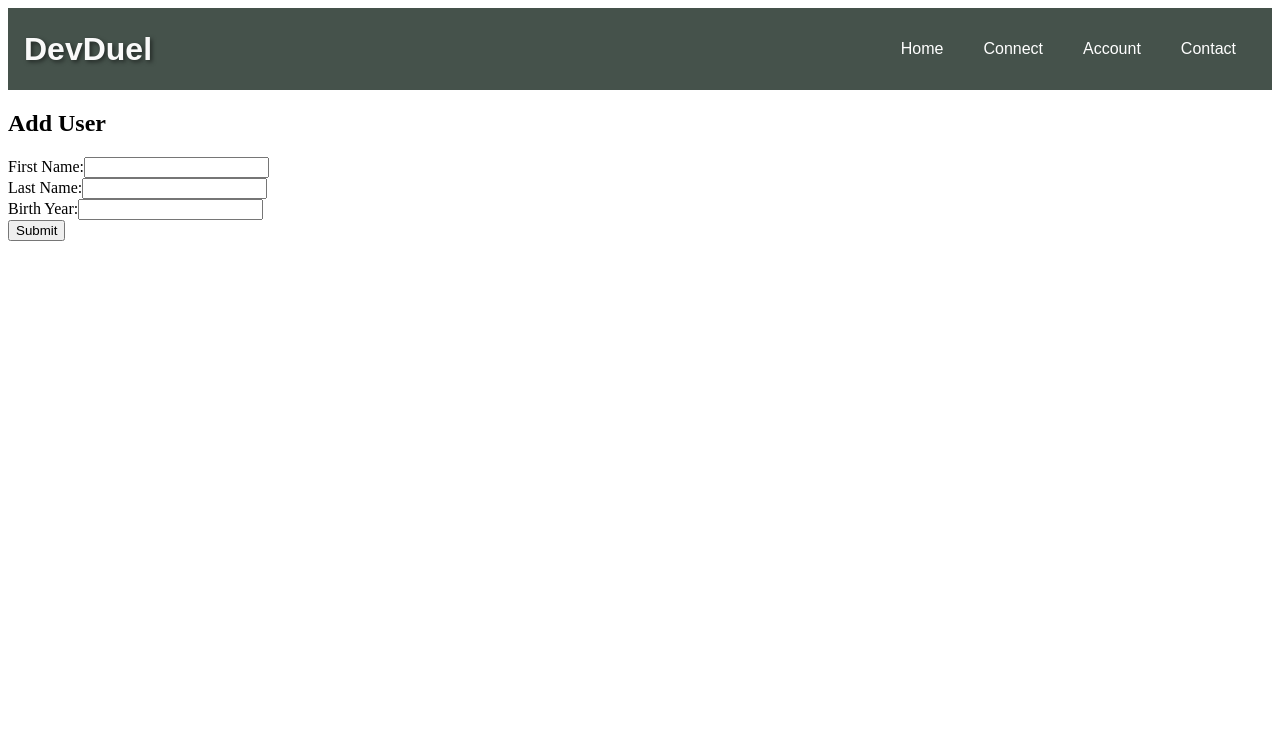
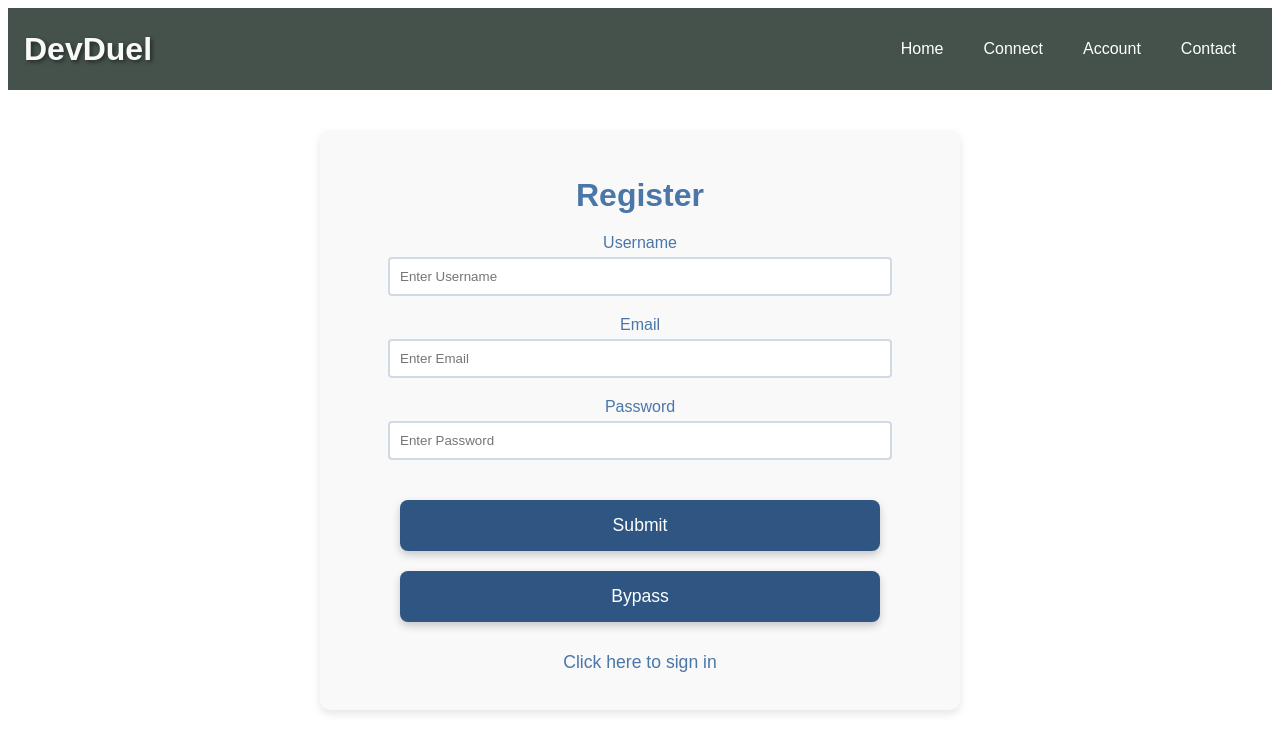
Before and after one commit to jdcarrothers/DevDuel, a Vue app: page /register in a window 1280 px wide. Shown: the top 752 px of the page. Built offline with nearby package versions, Linux system fonts and the light colour scheme.

Commit message:
login and register ui + fully working

```diff
--- a/firebaseconfig.mjs
+++ b/firebaseconfig.mjs
@@ -1,7 +1,6 @@
 import 'dotenv/config';
 import { initializeApp } from 'firebase/app';
 import { getFirestore } from 'firebase/firestore';
-import { getAuth } from 'firebase/auth'; // Import Firebase Authentication
 
 const firebaseConfig = {
   apiKey: process.env.FIREBASE_API_KEY,
@@ -24,6 +23,5 @@ const firebaseConfig = {
 // };
 const app = initializeApp(firebaseConfig);
 const db = getFirestore(app);
-const auth = getAuth(app); // Get the authentication instance
 
-export { db, auth }; // Export Firestore and Authentication
+export { db }; // Export Firestore and Authentication
--- a/server.js
+++ b/server.js
@@ -164,7 +164,7 @@ io.on('connection', (socket) => {
     }
 });
 
-const PORT = process.env.PORT || 3000;
+const PORT = process.env.PORT || 3010;
 server.listen(PORT, () => {
     console.log(`Socket.IO server is running on port ${PORT}`);
 });
--- a/src/App.vue
+++ b/src/App.vue
@@ -13,6 +13,12 @@ export default {
     NavBarComponent
   },
   mounted() {
+    //check if there is a local storage token and if it is valid then redirect to the connect page else redirect to the signin page
+    if (localStorage.getItem('token')) {
+      this.$router.push('/connect');
+    } else {
+      this.$router.push('/register');
+    }
     },
   methods: {
     },
--- a/src/components/RegisterComponent.vue
+++ b/src/components/RegisterComponent.vue
@@ -1,54 +1,128 @@
 <template>
+  <div class="container">
+    <h2>Register</h2>
       <div>
-      <h2>Add User</h2>
-      <form @submit.prevent="addUser">
-      <div>
-          <label for="firstName">First Name:</label>
-          <input v-model="user.first" type="text" id="firstName" />
+        <label for="username" class="input-label">Username</label>
+        <input v-model="user.username" type="text" id="username" placeholder="Enter Username" class="input-field" >
       </div>
       <div>
-          <label for="lastName">Last Name:</label>
-          <input v-model="user.last" type="text" id="lastName" />
+        <label for="email" class="input-label">Email</label>
+        <input v-model="user.email" type="email" id="email" placeholder="Enter Email" class="input-field" >
       </div>
       <div>
-          <label for="birthYear">Birth Year:</label>
-          <input v-model.number="user.born" type="number" id="birthYear" />
+        <label for="password" class="input-label">Password</label>
+        <input v-model="user.password" type="password" id="password" placeholder="Enter Password" class="input-field" >
       </div>
-      <button type="submit">Submit</button>
-      </form>
+      <button @click="addUser" class="btn">Submit</button>
+      <button type="button" @click="goToHome" class="btn">Bypass</button>
+      <p class="movement" @click="goToLogin">Click here to sign in</p>
   </div>
 </template>
 
 <script>
 import axios from 'axios';
-
 export default {
   data() {
     return {
       user: {
-                first: '',
-                last: '',
-                born: null
-            }
+        username: '',
+        password: '',
+        email: ''
+      },
     };
   },
   methods: {
     async addUser() {
       try {
-                const response = await axios.post('http://localhost:2000/adduser', this.user);
-                console.log(response.data);
+        const response = await axios.post('http://172.21.252.211:2000/adduser', this.user);
         alert('User added successfully!');
-                this.resetForm();
+        console.log(response);
+        console.log(this.user);
+        localStorage.setItem('username', this.user.username);
+        this.goToHome();
       } catch (error) {
-                console.error('There was an error adding the user:', error);
-                alert('Error adding user.');
+        alert(error.response.data.message)
       }
     },
-        resetForm() {
-            this.user.first = '';
-            this.user.last = '';
-            this.user.born = null;
+    goToHome() {
+      this.$router.push('/connect');
+    },
+    goToLogin() {
+      this.$router.push('/signin');
     }
   }
 };
 </script>
+
+<style scoped>
+.container {
+  text-align: center;
+  font-family: 'Arial', sans-serif;
+  color: #333;
+  max-width: 600px;
+  margin: 40px auto;
+  padding: 20px;
+  box-shadow: 0 4px 8px rgba(0, 0, 0, 0.1);
+  border-radius: 10px;
+  background-color: #f9f9f9;
+}
+
+h2 {
+  color: #4a76a8;
+  font-size: 2em;
+  margin-bottom: 20px;
+}
+.movement {
+  padding-top: 10px;
+  color: #4a76a8;
+  cursor: pointer;
+  margin-top: 20px;
+  font-size: 1.1em;
+}
+
+.input-label {
+  display: block;
+  color: #4a76a8;
+  margin-bottom: 5px;
+  font-size: 1em;
+}
+
+.input-field {
+  padding: 10px;
+  margin-bottom: 20px;
+  border: 2px solid #d0d9e6;
+  border-radius: 4px;
+  width: 80%;
+  font-family: 'Arial', sans-serif;
+}
+
+.btn {
+  background-color: #2f5683;
+  color: white;
+  padding: 15px 30px;
+  font-size: 1.1em;
+  border: none;
+  border-radius: 8px;
+  cursor: pointer;
+  transition: all 0.3s ease;
+  box-shadow: 0 4px 8px rgba(0, 0, 0, 0.2);
+  width: 80%;
+  margin-top: 20px;
+}
+
+.btn:hover {
+  background-color: #3a5a78;
+  box-shadow: 0 6px 12px rgba(0, 0, 0, 0.3);
+}
+
+
+@media (max-width: 768px) {
+  .container {
+    padding: 20px 10px;
+  }
+
+  .input-field, .btn {
+    width: 90%;
+  }
+}
+</style>
--- a/src/components/SigninComponent.vue
+++ b/src/components/SigninComponent.vue
@@ -1,10 +1,131 @@
+<template>
+    <div class="container">
+      <h2>Sign in</h2>
+        <div>
+          <label for="username" class="input-label">Username</label>
+          <input v-model="user.username" type="text" id="username" placeholder="Enter Username" class="input-field" >
+        </div>
+        <div>
+        </div>
+        <div>
+          <label for="password" class="input-label">Password</label>
+          <input v-model="user.password" type="password" id="password" placeholder="Enter Password" class="input-field" >
+        </div>
+        <button @click="signIn" class="btn">Submit</button>
+        <button type="button" @click="goToHome" class="btn">Bypass</button>
+        <p class="movement" @click="goToRegister">Click here to register</p>
+    </div>
+  </template>
 
-<template>
-    <div>
-        singin component
-    </div>
-</template>
+  <script>
+  import axios from 'axios';
 
-<script>
+  export default {
+    data() {
+      return {
+        user: {
+          username: '',
+          password: '',
+        },
+      };
+    },
+    methods: {
+        async signIn() {
+        try {
+            const response = await axios.post('http://172.21.252.211:2000/login', this.user);
+            if (response.status === 200) {
+                alert(response.data.message);
+                localStorage.setItem('username', this.user.username);
+                this.goToHome();
+            } else {
+                alert(response.data.message);
+                this.$router.push("/register")
+            }
+        } catch (error) {
+            alert(error.response && error.response.data ? error.response.data.message : "Login failed");
+        }
+    },
+    goToHome() {
 
+        this.$router.push('/connect');
+    },
+    goToRegister() {
+
+        this.$router.push('/register');
+    }
+    }
+  };
 </script>
+
+  <style scoped>
+  .container {
+    text-align: center;
+    font-family: 'Arial', sans-serif;
+    color: #333;
+    max-width: 600px;
+    margin: 40px auto;
+    padding: 20px;
+    box-shadow: 0 4px 8px rgba(0, 0, 0, 0.1);
+    border-radius: 10px;
+    background-color: #f9f9f9;
+  }
+
+  h2 {
+    color: #4a76a8;
+    font-size: 2em;
+    margin-bottom: 20px;
+  }
+  .movement {
+    padding-top: 10px;
+    color: #4a76a8;
+    cursor: pointer;
+    margin-top: 20px;
+    font-size: 1.1em;
+  }
+
+  .input-label {
+    display: block;
+    color: #4a76a8;
+    margin-bottom: 5px;
+    font-size: 1em;
+  }
+
+  .input-field {
+    padding: 10px;
+    margin-bottom: 20px;
+    border: 2px solid #d0d9e6;
+    border-radius: 4px;
+    width: 80%;
+    font-family: 'Arial', sans-serif;
+  }
+
+  .btn {
+    background-color: #2f5683;
+    color: white;
+    padding: 15px 30px;
+    font-size: 1.1em;
+    border: none;
+    border-radius: 8px;
+    cursor: pointer;
+    transition: all 0.3s ease;
+    box-shadow: 0 4px 8px rgba(0, 0, 0, 0.2);
+    width: 80%;
+    margin-top: 20px;
+  }
+
+  .btn:hover {
+    background-color: #3a5a78;
+    box-shadow: 0 6px 12px rgba(0, 0, 0, 0.3);
+  }
+
+
+  @media (max-width: 768px) {
+    .container {
+      padding: 20px 10px;
+    }
+
+    .input-field, .btn {
+      width: 90%;
+    }
+  }
+  </style>
--- a/vue.config.js
+++ b/vue.config.js
@@ -1,8 +1,14 @@
 const { defineConfig } = require('@vue/cli-service');
-const webpack = require('webpack');
 
 module.exports = defineConfig({
-  transpileDependencies: true,
+  transpileDependencies: [
+    'path-browserify',
+    'crypto-browserify',
+    'stream-browserify',
+    'browserify-zlib',
+    'querystring-es3',
+    'stream-http'
+  ],
   devServer: {
     proxy: {
       '/api': {
@@ -11,6 +17,5 @@ module.exports = defineConfig({
         pathRewrite: { '^/api': '' }
       }
     }
-  },
   }
-);
+});
```
Also changed, not shown: firebase.mjs (+70 -4 lines), package.json (+6 -3 lines), 2 other files (tests, documents, lock files or other folders). Lines whose indentation alone changed are shown as unchanged.
